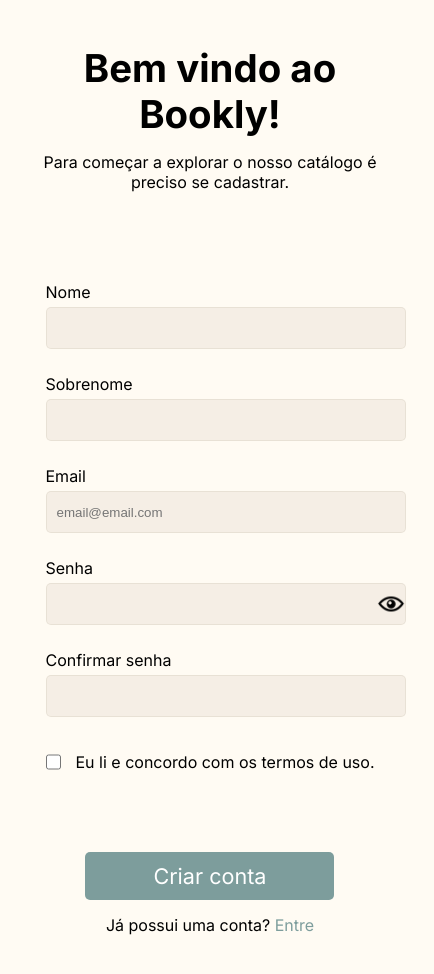
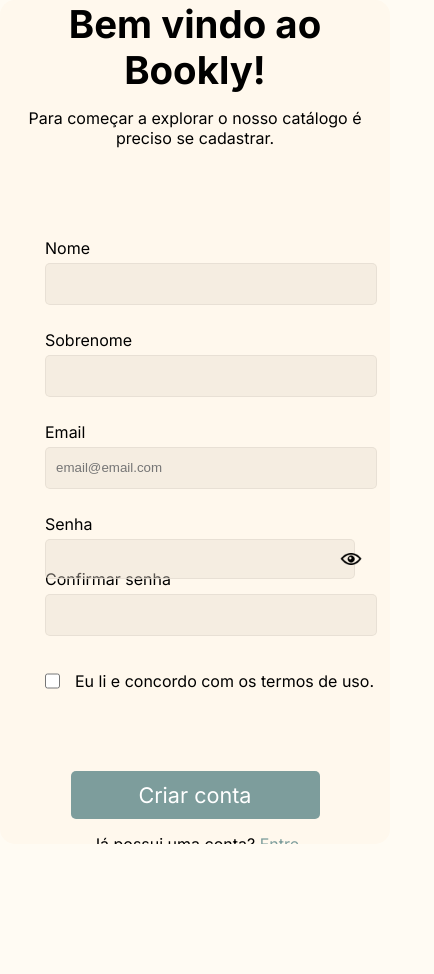
Before and after one commit to SmBernardo/Bookly, an Angular app: page /cadastro in a window 390 px wide. Shown: the top 974 px of the page, 434 px wide, since content can reach past the window. After the commit the page ends 844 px from the top, so only its background shows below. Built offline with nearby package versions, Linux system fonts and the light colour scheme.

Commit message:
fix(cadastro): Restaura layout de 2 colunas e corrige posição do ícone de senha

```diff
--- a/src/app/pages/cadastro/cadastro.css
+++ b/src/app/pages/cadastro/cadastro.css
@@ -92,22 +92,40 @@
     outline: none;
 }
 
-#label-email input {
-    width: 650px;
+.senha-container {
+    position: relative;
+    display: flex;
+    align-items: center;
+    width: 100%;
+}
+
+.senha-container input {
+    width: 100%;
+    padding-right: 40px;
+    box-sizing: border-box;
 }
 
 #visualizar {
-    width: 30px;
-    height: 30px;
-    background: url(../../../assets/Images/visualizar.png) center/cover;
-    position: relative;
-    top: -40%;
-    left: 89%;
+    width: 24px;
+    height: 24px;
+    background: url(../../../assets/Images/visualizar.png) center/contain no-repeat;
+    position: absolute;
+    right: 12px;
+    cursor: pointer;
     transition: 0.15s;
 }
 
 #visualizar:hover {
     cursor: pointer;
+    opacity: 0.7;
+}
+
+#visualizar.visivel {
+    background: url(../../../assets/Images/visualizar-2.png) center/contain no-repeat;
+}
+
+#label-email input {
+    width: 650px;
 }
 
 #label-termos {
@@ -223,9 +241,10 @@
     }
 
     #visualizar {
-        position: relative;
-        top: -41px;
-        left: 92%;
+        position: absolute;
+        right: 12px;
+        top: 50%;
+        transform: translateY(-50%);
     }
 
     #label-confirmar {
@@ -239,22 +258,4 @@
     #label-termos input {
         width: 15px;
     }
-
-    #visualizar.visivel {
-        background: url(../../../assets/Images/visualizar-2.png) center/cover;
-    }
 }
-
-.error-message {
-  color: #c0392b;
-  font-size: 0.85em;
-  font-weight: 500;
-  margin-top: 5px;
-  display: block;
-}
-
-button:disabled {
-  background-color: #999;
-  cursor: not-allowed;
-  opacity: 0.7;
-}
--- a/src/app/pages/cadastro/cadastro.html
+++ b/src/app/pages/cadastro/cadastro.html
@@ -1,3 +1,10 @@
+<div id="box">
+    <main>
+        <section id="image-section">
+            <div class="logo-box"></div>
+            <h2>bookly</h2>
+        </section>
+
         <section id="login-section">
             <h1>Bem vindo ao Bookly!</h1>
             <p>Para começar a explorar o nosso catálogo é preciso se cadastrar.</p>
@@ -9,7 +16,7 @@
                         <label for="nome">
                             Nome
                             <input type="text" id="nome" class="inp" formControlName="nome">
-                    <div *ngIf="cadastroForm.get('nome')?.invalid && (cadastroForm.get('nome')?.touched || cadastroForm.get('nome')?.dirty)">
+                            <div *ngIf="cadastroForm.get('nome')?.invalid && (cadastroForm.get('nome')?.touched || cadastroForm.get('nome')?.dirty)" class="error-message">
                                 Nome é obrigatório.
                             </div>
                         </label>
@@ -21,7 +28,7 @@
                     <label for="email" id="label-email">
                         Email
                         <input type="email" id="email" class="inp" placeholder="email@email.com" formControlName="email">
-                <div *ngIf="cadastroForm.get('email')?.invalid && (cadastroForm.get('email')?.touched || cadastroForm.get('email')?.dirty)">
+                        <div *ngIf="cadastroForm.get('email')?.invalid && (cadastroForm.get('email')?.touched || cadastroForm.get('email')?.dirty)" class="error-message">
                             <span *ngIf="cadastroForm.get('email')?.errors?.['required']">Email é obrigatório.</span>
                             <span *ngIf="cadastroForm.get('email')?.errors?.['email']">Formato de email inválido.</span>
                         </div>
@@ -29,8 +36,14 @@
                     <div class="label-container">
                         <label for="senha">
                             Senha
+                            <div class="senha-container">
                                 <input [type]="tipoInputSenha" id="senha" class="inp" formControlName="senha">
                                 <div id="visualizar" (click)="toggleSenha()" [class.visivel]="senhaVisivel"></div>
+                            </div>
+                             <div *ngIf="cadastroForm.get('senha')?.invalid && (cadastroForm.get('senha')?.touched || cadastroForm.get('senha')?.dirty)" class="error-message">
+                                <span *ngIf="cadastroForm.get('senha')?.errors?.['required']">Senha é obrigatória.</span>
+                                <span *ngIf="cadastroForm.get('senha')?.errors?.['minlength']">A senha precisa ter no mínimo 6 caracteres.</span>
+                            </div>
                         </label>
                         <label for="confirmar" id="label-confirmar">
                             Confirmar senha
@@ -43,16 +56,11 @@
                     </label>
                 </div>
 
-        <button id="criar" type="submit">Criar conta</button>
+                <button id="criar" type="submit" [disabled]="cadastroForm.invalid">Criar conta</button>
 
-    </form> <p style="margin-top: 15px;">Já possui uma conta? <a routerLink="/login">Entre</a></p>
-
-    <style>
-      div[ngIf] {
-        color: red;
-        font-size: 0.8em;
-        margin-top: 5px;
-        }
-    </style>
+            </form>
+            <p style="margin-top: 15px;">Já possui uma conta? <a routerLink="/login">Entre</a></p>
 
             </section>
+    </main>
+</div>
--- a/src/app/pages/login/login.ts
+++ b/src/app/pages/login/login.ts
@@ -60,7 +60,7 @@
 
         if (usuario.senha === senha) {
           console.log('Login bem-sucedido!', usuario);
-          this.router.navigate(['/']);
+          this.router.navigate(['/catalogo']);
         } else {
           this.loginInvalido = true;
           console.log('Senha incorreta');
```
Lines whose indentation alone changed are shown as unchanged.
